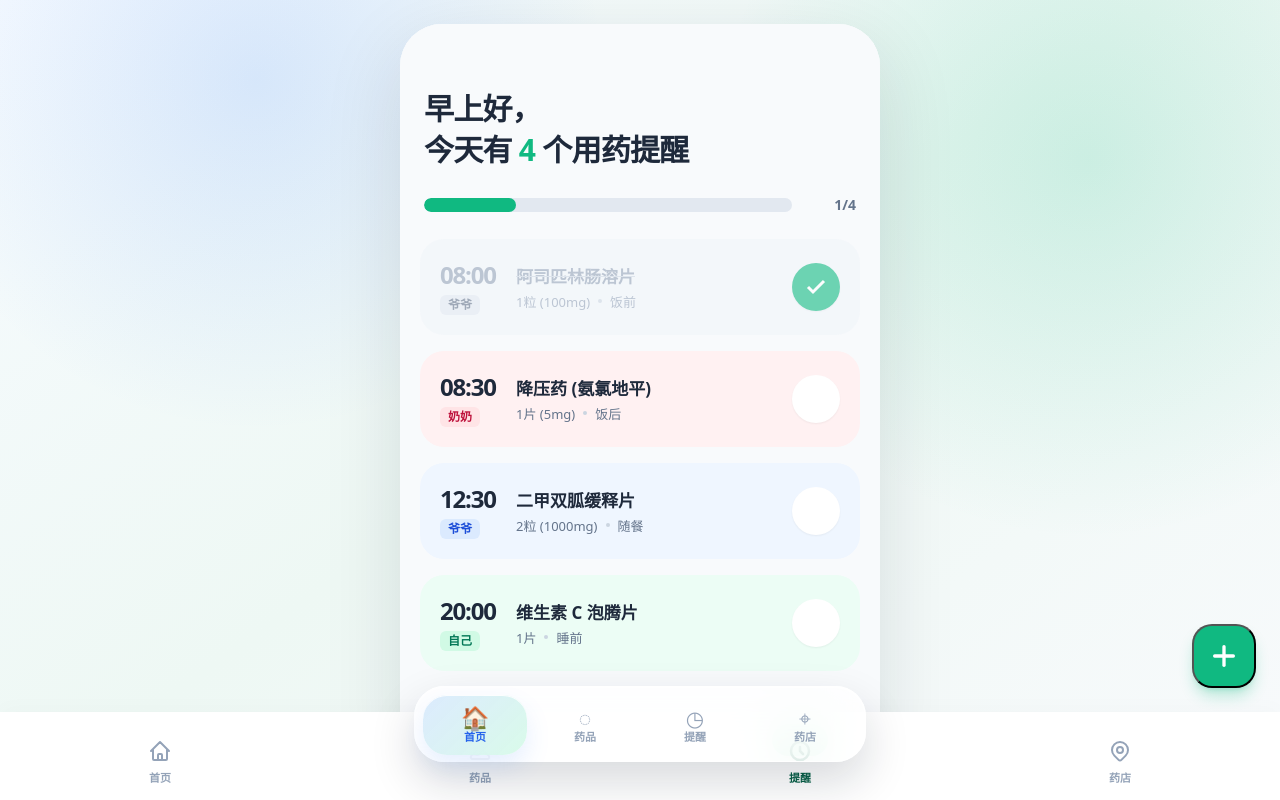
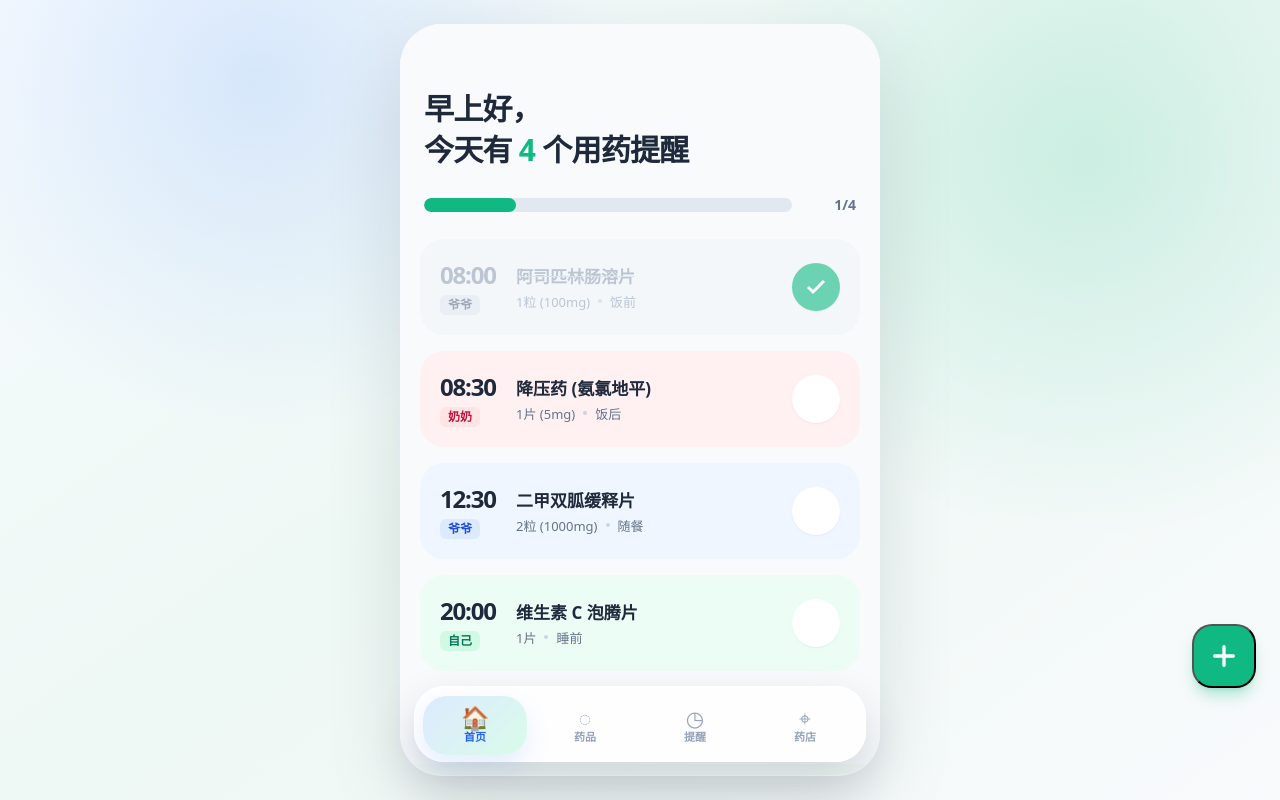
Before and after one commit to BuFengChun1/RJ, a Vue app: page /#/ in a window 1280 px wide. Built offline with nearby package versions, Linux system fonts and the light colour scheme.

Commit message:
fix: 移除home页多余的底部导航

```diff
--- a/src/views/Home.vue
+++ b/src/views/Home.vue
@@ -152,29 +152,6 @@ const getTagClass = (item: Reminder) => {
       </svg>
     </button>
 
-    <!-- 底部导航栏 (Material You 药丸选中态) -->
-    <nav class="fixed bottom-0 left-0 right-0 z-30 bg-white border-t border-slate-100 flex justify-around items-center pb-safe pt-2 h-[88px] shadow-[0_-4px_20px_rgb(0,0,0,0.02)]">
-      <div
-        v-for="tab in tabs"
-        :key="tab.path"
-        class="flex flex-col items-center justify-center w-16 h-full cursor-pointer relative group"
-      >
-        <!-- 药丸状高亮背景 -->
-        <div class="absolute top-1 w-14 h-8 rounded-full transition-colors duration-300 -z-10"
-             :class="currentPath === tab.path ? 'bg-emerald-100' : 'bg-transparent group-hover:bg-slate-50'"></div>
-
-        <svg class="w-6 h-6 mb-1.5 transition-colors duration-300 mt-1" fill="none" viewBox="0 0 24 24" stroke="currentColor"
-             :stroke-width="currentPath === tab.path ? '2.5' : '2'"
-             :class="currentPath === tab.path ? 'text-emerald-800' : 'text-slate-400'">
-          <path :d="tab.iconPath" stroke-linecap="round" stroke-linejoin="round" />
-        </svg>
-        <span class="text-[11px] font-bold transition-colors duration-300"
-              :class="currentPath === tab.path ? 'text-emerald-800' : 'text-slate-400'">
-          {{ tab.name }}
-        </span>
-      </div>
-    </nav>
-
     <!-- 半屏弹窗 (Bottom Sheet) 遮罩 -->
     <Transition name="fade">
       <div v-if="showAddSheet" @click="closeAddSheet" class="fixed inset-0 bg-slate-900/40 backdrop-blur-[2px] z-[100]"></div>
```
